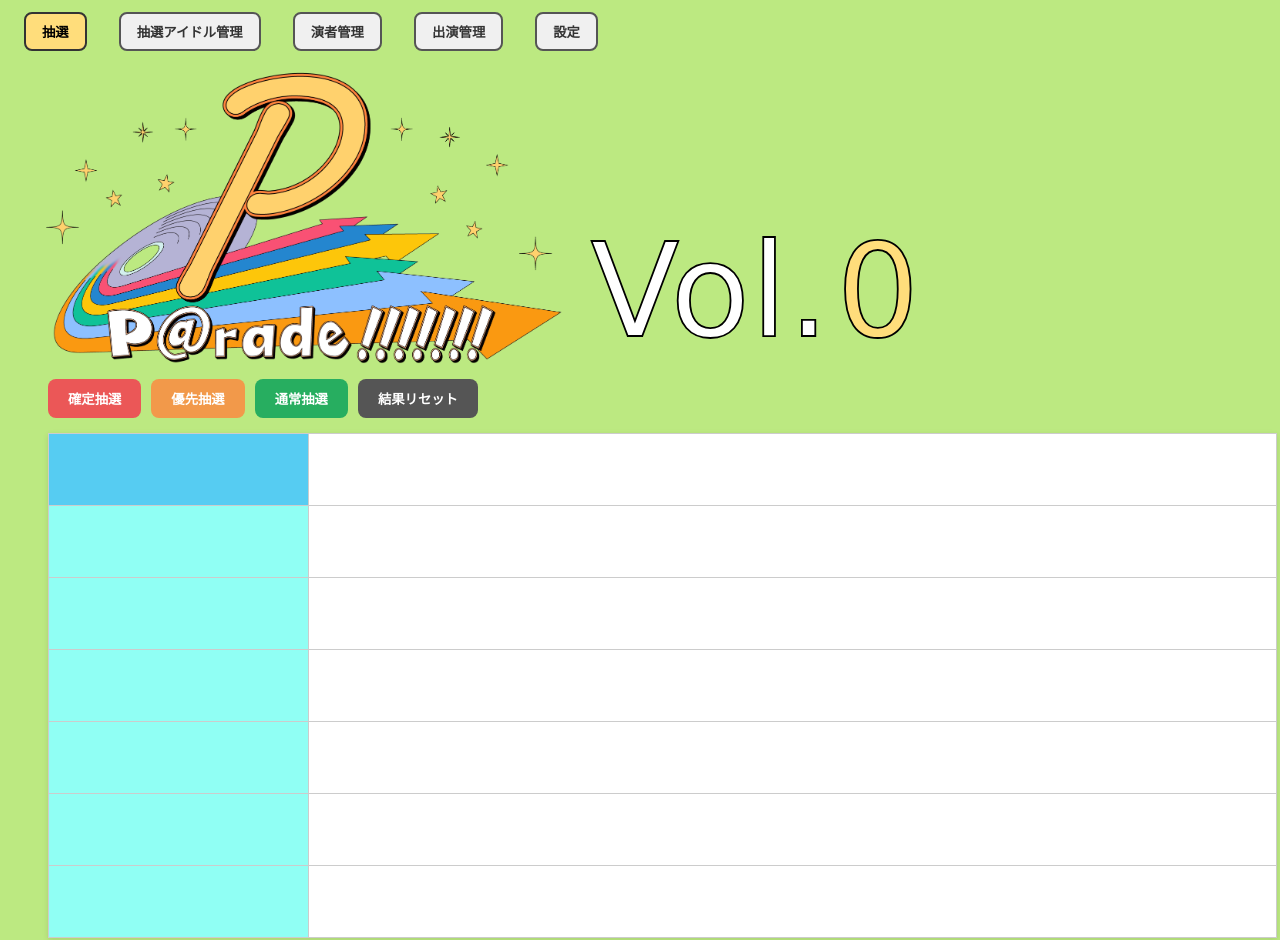
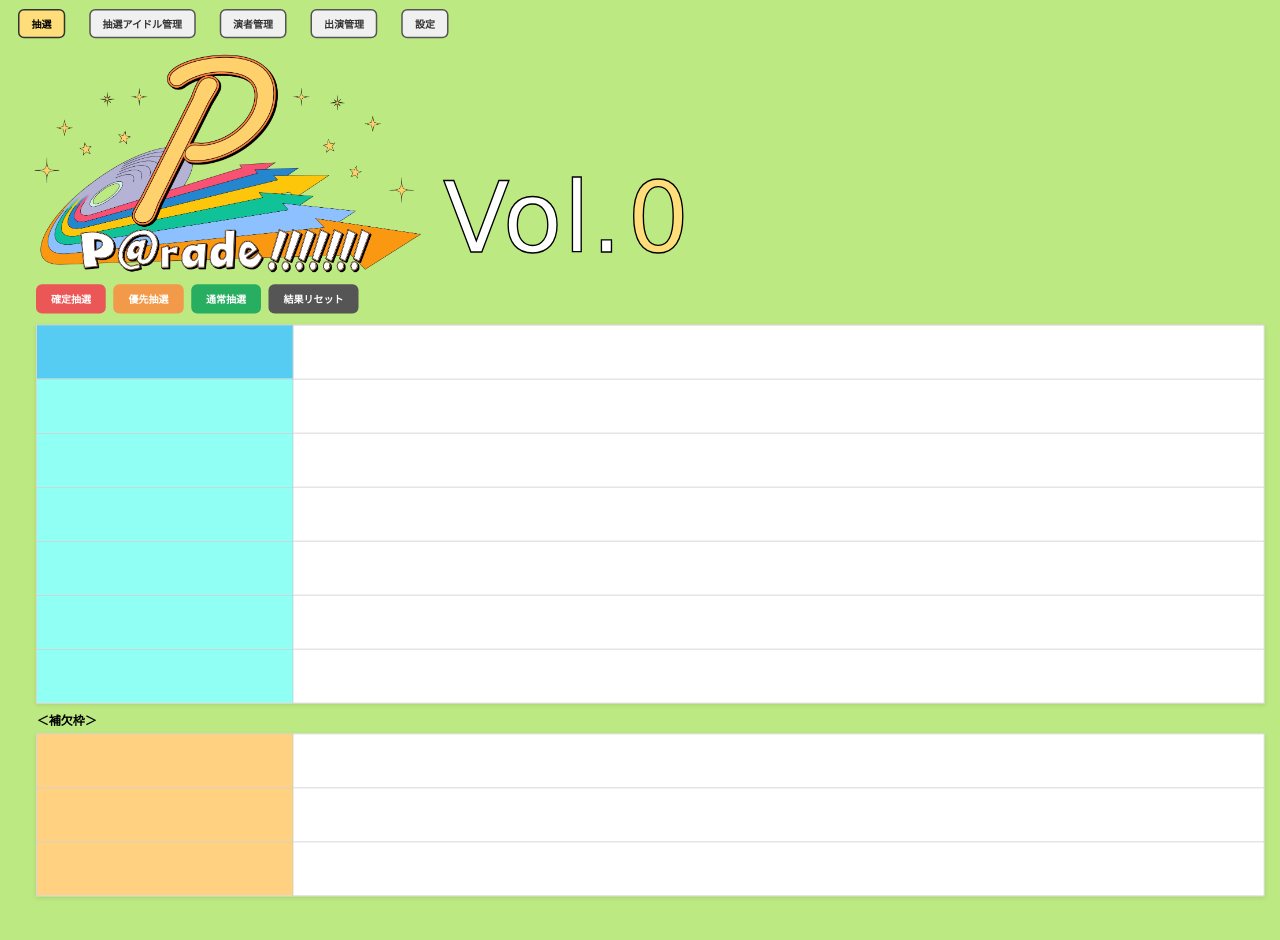
Before and after one commit to zaki0220/p_parade, a plain HTML site: page index.html in a window 1280 px wide. Shown: the top 940 px of the page. Drawn offline with Linux system fonts and the light colour scheme; no server answers; a web font is replaced by a local one.

Commit message:
フルHDスケーリングを追加し、UIの視覚的比率を維持

```diff
--- a/css/style.css
+++ b/css/style.css
@@ -492,6 +492,37 @@ body {
     margin-bottom: 6px;
 }
 
+/* ------------------------------------------------------------------
+   Full HD (1920×1080) scaling
+   ─────────────────────────────────────────────────────────────────
+   The original styles were designed for WQHD (2560×1440).  On a
+   Full‑HD display the UI would appear 25% larger, so we scale everything
+   down to maintain the same visual proportions.  The transform approach
+   keeps all element ratios intact without rewriting every hard‑coded
+   pixel value.
+
+   The `width:133.33%` counteracts the shrinkage so the page still fills
+   the viewport horizontally.  Heights automatically behave due to the
+   scale factor.
+
+   Note: if you prefer a different scaling strategy (root font‑size,
+   CSS variables, etc.) you can adjust the factor here.
+   ------------------------------------------------------------------ */
+@media screen and (max-width: 1920px) and (max-height: 1080px) {
+    body {
+        transform: scale(0.75);
+        transform-origin: top left;
+        width: 133.3333%; /* inverse of 0.75 */
+        /* ensure minimum height expands to account for scaling */
+        min-height: calc(100vh / 0.75);
+    }
+    /* ensure tab view also stretches under scaling */
+    #tab-view {
+        min-height: calc(100vh / 0.75);
+        width: 100%;
+    }
+}
+
 /* チェックボックス本体は非表示 */
 .toggle-switch input {
     display: none;
```
